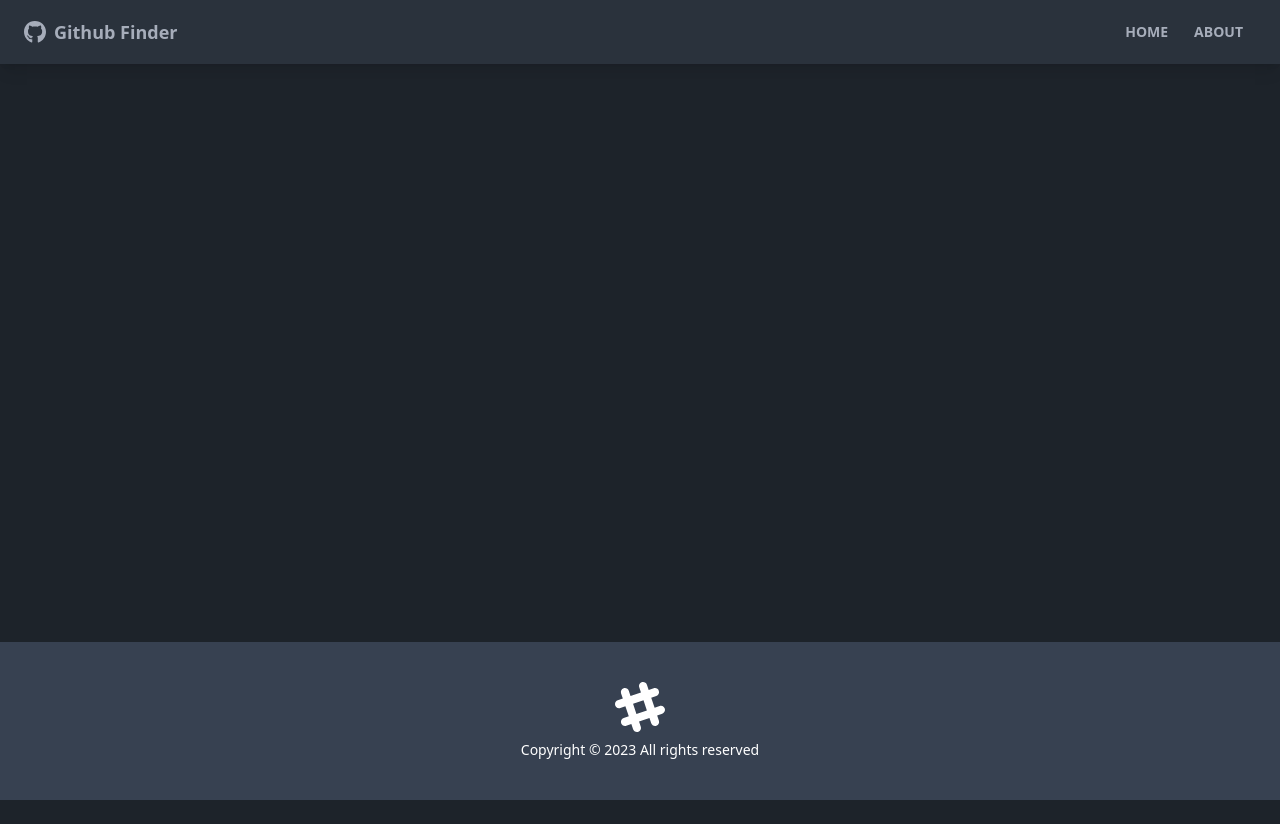
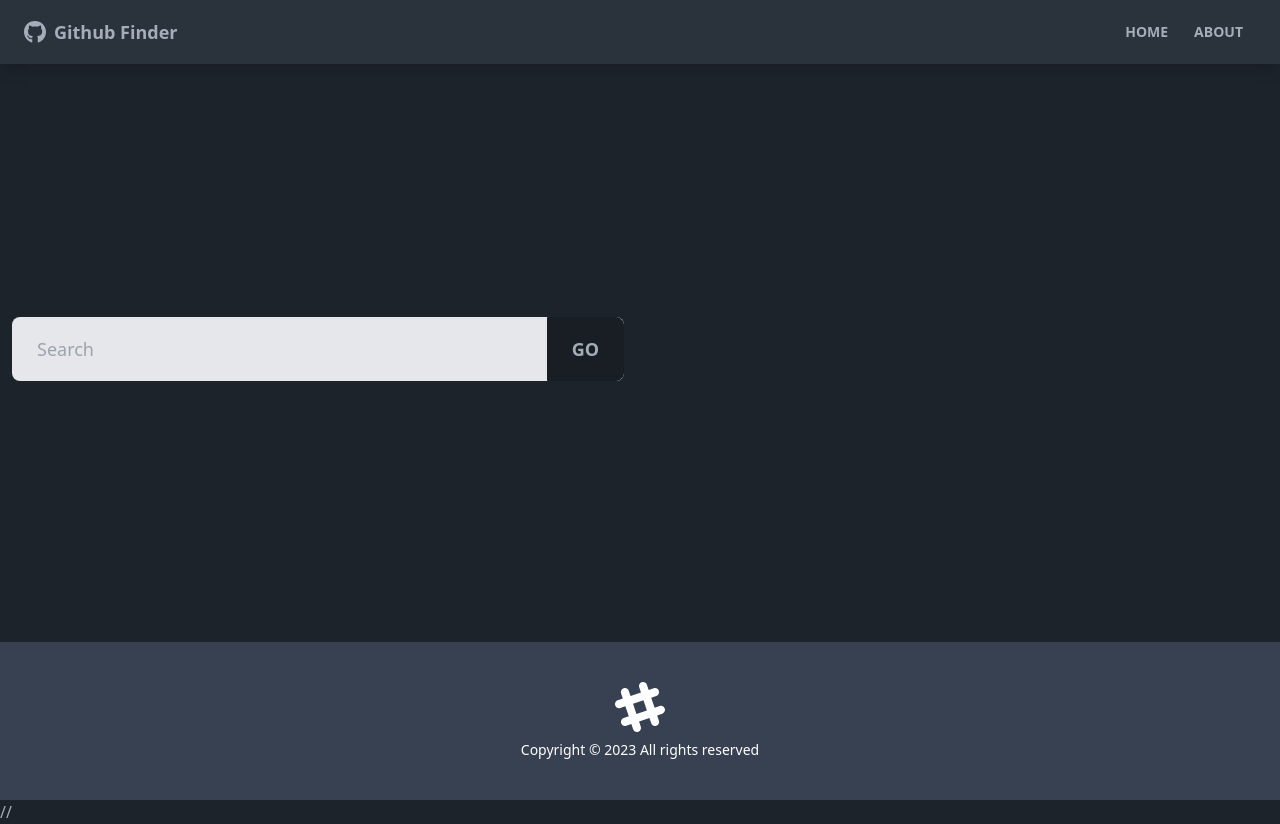
Before and after one commit to letStayFoolish/github-finder-app, a React (Create React App) app: page / in a window 1280 px wide. Before the commit the page ends 800 px from the top, so only its background shows below. Built offline with nearby package versions, Linux system fonts and the light colour scheme.

Commit message:
User Search Component

```diff
--- a/src/components/pages/Home.jsx
+++ b/src/components/pages/Home.jsx
@@ -1,9 +1,10 @@
 import UserResults from "../users/UserResults";
-
+import UserSearch from "../users/UserSearch";
 const Home = () => {
   return (
     <div>
       <h1>
+        <UserSearch />
         <UserResults />
       </h1>
     </div>
--- /dev/null
+++ b/src/components/users/UserSearch.jsx
@@ -0,0 +1,59 @@
+import {useState, useContext} from "react";
+import GithubContext from "../context/github/GithubContext";
+const UserSearch = () => {
+  const [text, setText] = useState('')
+  const { users } = useContext(GithubContext)
+
+  function handleChange(e) {
+    const {value} = e.target
+    setText(value)
+  }
+
+  function handleSubmit(e) {
+    e.preventDefault()
+
+    if (text === '') {
+      alert('Please enter something')
+    } else {
+      // @todo - search users
+
+      setText('')
+    }
+  }
+
+  return (
+    <div className='grid grid-cols-1 xl:grid-cols-2 lg:grid-cols-2 md:grid-cols-2 mb-2 gap-8'>
+      <div>
+        <form onSubmit={handleSubmit}>
+          <div className="form-control">
+            <div className="relative">
+              <input
+                type="text"
+                className="w-full pr-40 bg-gray-200 input input-lg text-black"
+                placeholder='Search'
+                value={text}
+                onChange={handleChange}
+              />
+              <button
+                className="absolute top-0 right-0 rounded-l-none w-35 btn btn-lg"
+                type='submit'
+              >
+                Go
+              </button>
+            </div>
+          </div>
+        </form>
+      </div>
+      {(users.length > 0) && (
+        <div>
+        <button className="btn btn-ghost btn-lg">
+        Clear
+        </button>
+        </div>
+        )
+      }
+    </div>
+  )
+}
+
+export default UserSearch
--- a/src/index.js
+++ b/src/index.js
@@ -5,7 +5,7 @@
 
 const root = ReactDOM.createRoot(document.getElementById('root'));
 root.render(
-  // <React.StrictMode>
+  <React.StrictMode>
     <App />
   // </React.StrictMode>
 );
```
